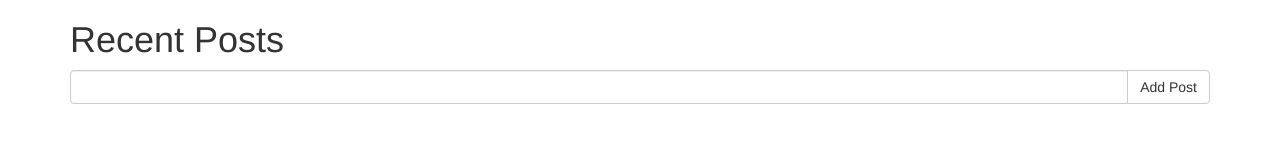
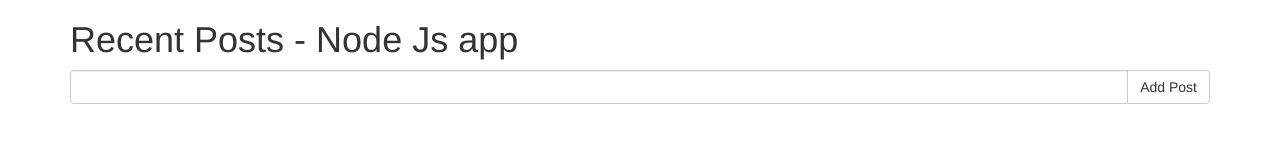
Before and after one commit to romeelk/nodeweb, a website: page api/layouts/index.html in a window 1280 px wide. Drawn offline with nearby package versions, Linux system fonts and the light colour scheme; no server answers.

Commit message:
updated index title

```diff
--- a/api/layouts/index.html
+++ b/api/layouts/index.html
@@ -5,7 +5,7 @@
 </head>
 <body ng-app='app'>
   <div ng-controller='PostsCtrl' class='container'>
-    <h1>Recent Posts</h1>
+    <h1>Recent Posts - Node Js app</h1>
     <form role='form'>
       <div class='form-group'>
         <div class='input-group'>
```
